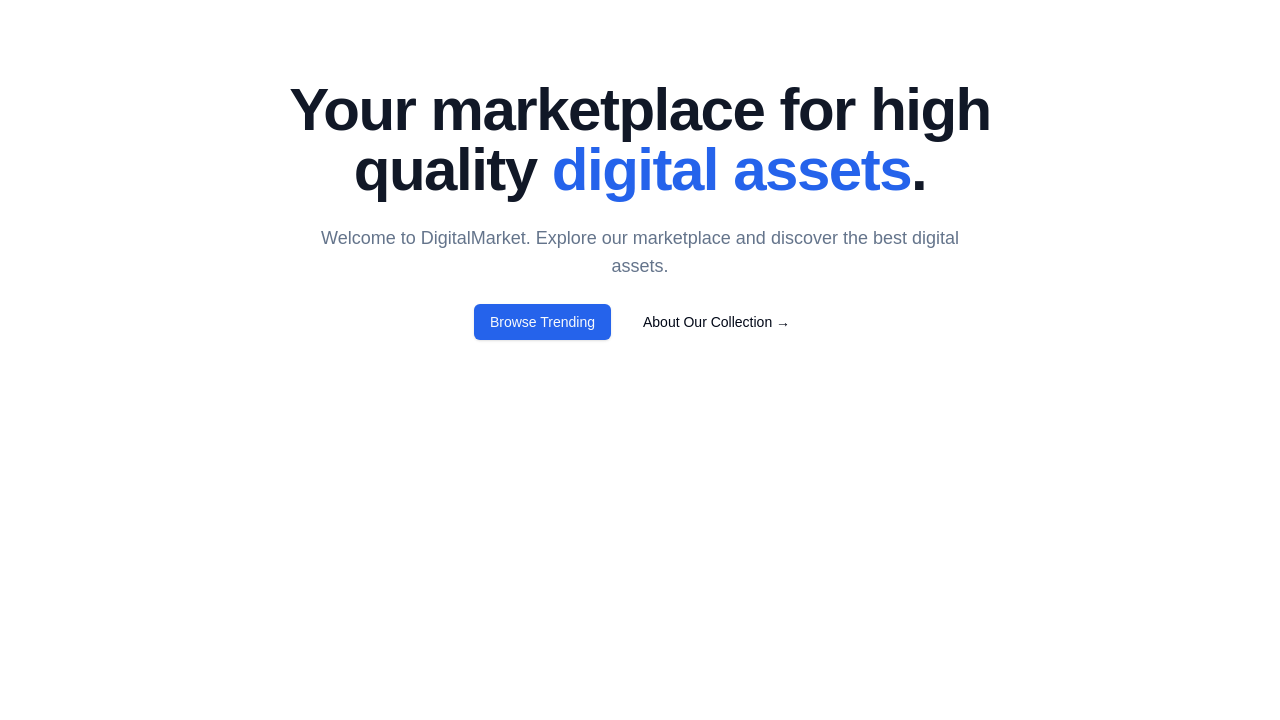
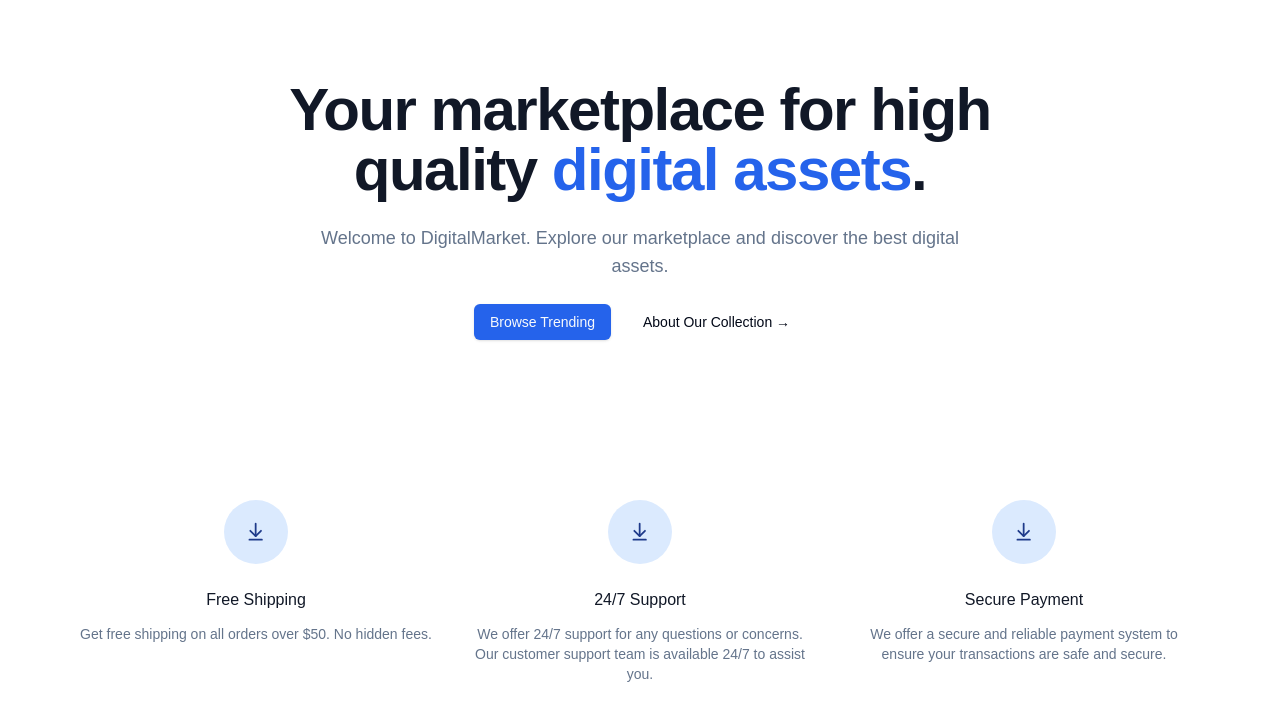
Before and after one commit to yasminrei/t3-marketplace, a Next.js app: page / in a window 1280 px wide. Shown: the top 720 px of the page. Built offline with nearby package versions, Linux system fonts and the light colour scheme.

Commit message:
add perks to landing page

```diff
--- a/src/app/page.tsx
+++ b/src/app/page.tsx
@@ -1,9 +1,32 @@
 import MaxWidthWrapper from "@/components/MaxWidthWrapper";
 import { Button, buttonVariants } from "@/components/ui/button";
 import Link from "next/link";
+import { ArrowDownToLine } from "lucide-react";
+
+const perks = [
+  {
+    name: "Free Shipping",
+    Icon: ArrowDownToLine,
+    description:
+      "Get free shipping on all orders over $50. No hidden fees.",
+  },
+  {
+    name: "24/7 Support",
+    Icon: ArrowDownToLine,
+    description:
+      "We offer 24/7 support for any questions or concerns. Our customer support team is available 24/7 to assist you.",
+  },
+  {
+    name: "Secure Payment",
+    Icon: ArrowDownToLine,
+    description:
+      "We offer a secure and reliable payment system to ensure your transactions are safe and secure.",
+  },
+];
 
 export default function Home() {
   return (
+    <>
       <MaxWidthWrapper>
         <div className="py-20 mx-auto text-center flex flex-col items-center max-w-3xl">
           <h1 className="text-4xl font-bold tracking-tight text-gray-900 sm:text-6xl">
@@ -19,5 +42,25 @@ export default function Home() {
         </div>
       </MaxWidthWrapper>
 
+      <section>
+        <MaxWidthWrapper className="py-20">
+            <div className="grid grid-cols-1 gap-y-12 sm:grid-cols-2 sm:gap-x-6 lg:grid-cols-3 lg:gap-x-8 lg:gap-y-0">
+              {perks.map((perk) => (
+                <div key={perk.name} className="text-center md:flex md:items-start md:text-left lg:block lg:text-center">
+                  <div className="md:flex-shrink-0 flex justify-center">
+                    <div className="h-16 w-16 flex items-center justify-center rounded-full bg-blue-100 text-blue-900">
+                      {<perk.Icon className="h-1/3 w-1/3" aria-hidden="true" />}
+                    </div>
+                  </div>
+                  <div className="mt-6 md:ml-4 md:mt-0 lg:ml-0 lg:mt-6">
+                    <h3 className="text-base font-medium text-gray-900">{perk.name}</h3>
+                    <p className="mt-3 text-sm text-muted-foreground">{perk.description}</p>
+                  </div>
+                </div>
+              ))}
+            </div>
+        </MaxWidthWrapper>
+      </section>
+    </>
   );
 }
```
Lines whose indentation alone changed are shown as unchanged.
